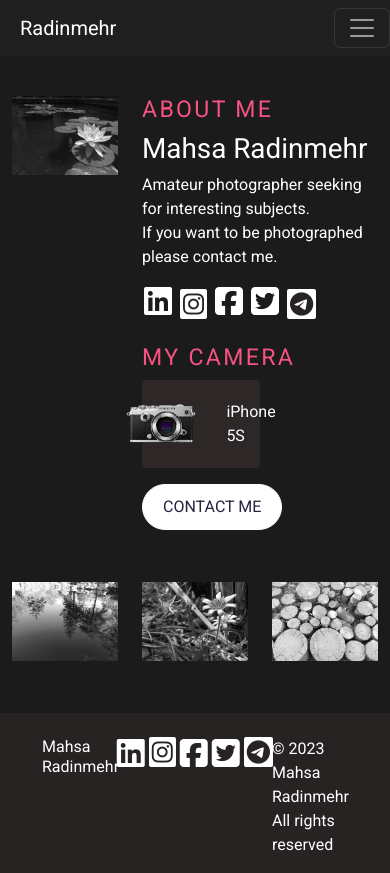
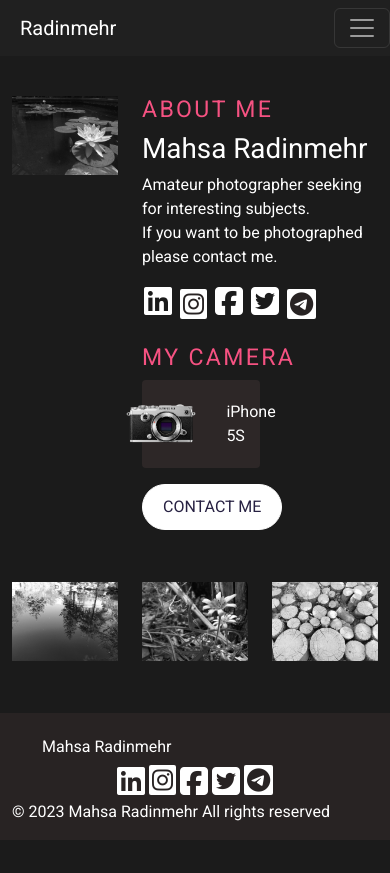
Before and after one commit to rodinmehr/portfolio-project, a plain HTML site: page about.html in a window 390 px wide. After the commit the page ends 844 px from the top, so only its background shows below. Drawn offline with nearby package versions, Linux system fonts and the light colour scheme.

Commit message:
fix footer in the mobile devices

```diff
--- a/about.html
+++ b/about.html
@@ -92,10 +92,10 @@
 
     <footer id="site-footer" class="mt-5">
         <div class="row m-0 p-0 pt-4">
-            <div class="col-4">
+            <div class="col-lg-4 col-md-4 col-sm-12">
                 <h6 style="margin-left: 30px;">Mahsa Radinmehr</h6>
             </div>
-            <div class="col-4 text-center d-flex justify-content-center">
+            <div class="col-lg-4 col-md-4 col-sm-12 text-center d-flex justify-content-center">
                 <span style="margin-right: 2px; margin-left: 2px;">
                     <a href="https://www.linkedin.com/in/mahsardm" target="_blank"><i class="fa fa-linkedin-square fa-2x"></i></a>
                 </span>
@@ -112,7 +112,7 @@
                     <a href="https://t.me/mahsa_rdm" target="_blank"><i id="telegram-icon" class="fa fa-telegram fa-2x"></i></a>
                 </span>
             </div>
-            <div class="col-4">
+            <div class="col-lg-4 col-md-4 col-sm-12">
                 <p style="margin-right: 30px;">© <script>
                         document.write(/\d{4}/.exec(Date())[0])
                     </script> Mahsa Radinmehr All rights reserved</p>
```
Also changed, not shown: contact.html (+3 -3 lines), gallery.html (+3 -3 lines), index.html (+3 -3 lines).
